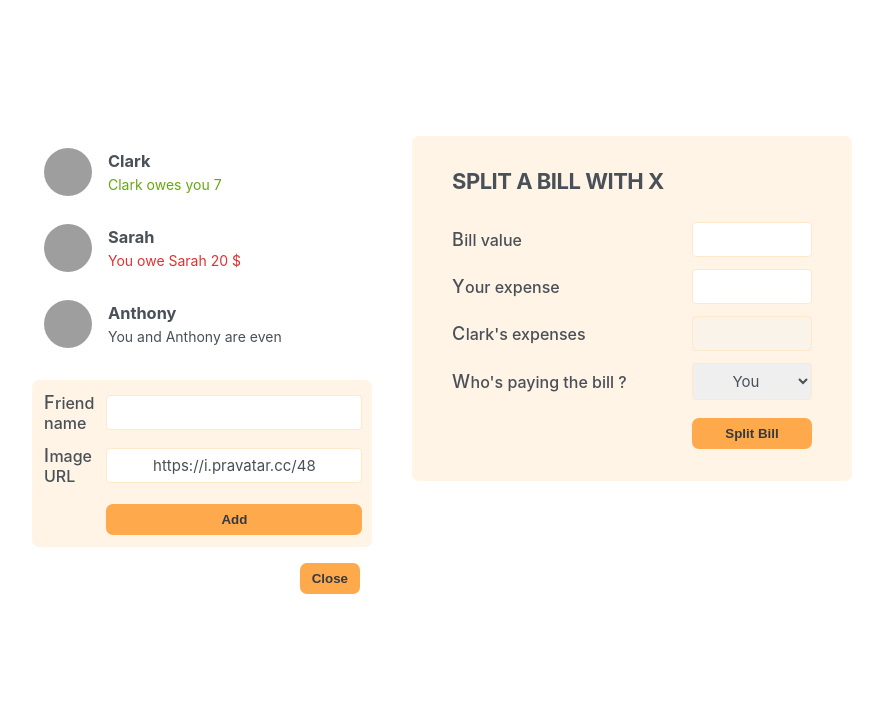
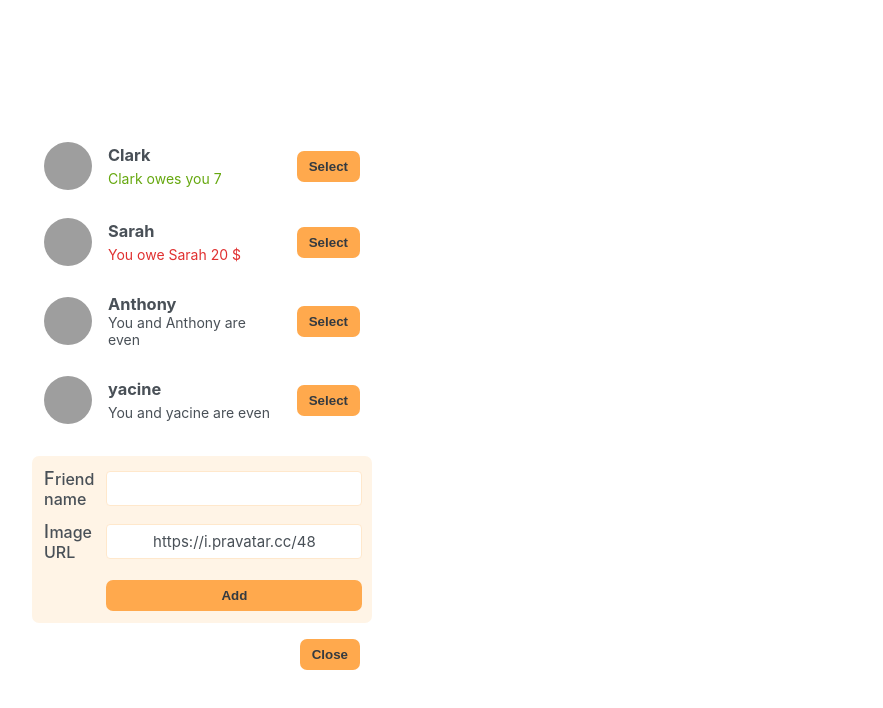
Before and after one commit to yacineaaddi/React-Eat-N-Split-App, a React (Create React App) app: page / in a window 1280 px wide. Shown: the top 708 px of the page, without its empty margins (198-1081 px from the left). Built offline with nearby package versions, Linux system fonts and the light colour scheme; grey boxes are pictures that could not be loaded.

Commit message:
Selecting a Friend

```diff
--- a/src/App.js
+++ b/src/App.js
@@ -19,11 +19,18 @@
     image: "https://i.pravatar.cc/48?u=499476",
     balance: 0,
   },
+  {
+    id: 652146,
+    name: "yacine",
+    image: "https://i.pravatar.cc/48?u=652146",
+    balance: 0,
+  },
 ];
 
 export default function App() {
   const [showAddFriend, setShowAddFriend] = useState(true);
   const [friends, setFriends] = useState(initialFriends);
+  const [selectedFriend, setselectedFriend] = useState(null);
 
   function handleshowAddFriend() {
     setShowAddFriend((show) => !show);
@@ -34,33 +41,48 @@
     setShowAddFriend(false);
   }
 
+  function handleSelection(friend) {
+    setselectedFriend((curr) => (curr?.id === friend.id ? null : friend));
+    setShowAddFriend(false);
+  }
   return (
     <div className="app">
       <div className="sidebar">
-        <FriendsList friends={friends} />
+        <FriendsList
+          friends={friends}
+          onSelection={handleSelection}
+          selectedFriend={selectedFriend}
+        />
         {showAddFriend && <FormAddFriend onAddFriends={handleAddFriend} />}
         <Button onClick={handleshowAddFriend}>
           {showAddFriend ? "Close" : "Add friend"}
         </Button>
       </div>
-      <FormSplitBill />
+      {selectedFriend && <FormSplitBill selectedFriend={selectedFriend} />}
     </div>
   );
 }
 
-function FriendsList({ friends }) {
+function FriendsList({ friends, onSelection, selectedFriend }) {
   return (
     <ul>
       {friends.map((friend) => (
-        <Friend friend={friend} key={friend.id} />
+        <Friend
+          friend={friend}
+          key={friend.id}
+          onSelection={onSelection}
+          selectedFriend={selectedFriend}
+        />
       ))}
     </ul>
   );
 }
 
-function Friend({ friend }) {
+function Friend({ friend, onSelection, selectedFriend }) {
+  const isSelected = friend.id === selectedFriend?.id;
+
   return (
-    <li>
+    <li className={isSelected ? "selected" : ""}>
       <img src={friend.image} alt={friend.name} />
       <h3>{friend.name}</h3>
 
@@ -75,6 +97,10 @@
         </p>
       )}
       {friend.balance === 0 && <p>You and {friend.name} are even</p>}
+
+      <Button onClick={() => onSelection(friend)}>
+        {isSelected ? "Close" : "Select"}
+      </Button>
     </li>
   );
 }
@@ -130,20 +156,20 @@
   );
 }
 
-function FormSplitBill() {
+function FormSplitBill({ selectedFriend }) {
   return (
     <form className="form-split-bill">
-      <h2>Split a bill with X</h2>
+      <h2>Split a bill with {selectedFriend.name}</h2>
       <label>Bill value</label>
       <input type="text" />
       <label>Your expense</label>
       <input type="text" />
-      <label>Clark's expenses</label>
+      <label>{selectedFriend.name}'s expenses</label>
       <input type="text" disabled />
       <label>Who's paying the bill ?</label>
       <select>
         <option value="user">You</option>
-        <option value="friend">X</option>
+        <option value="friend">{selectedFriend.name}</option>
       </select>
 
       <Button>Split Bill</Button>
```
